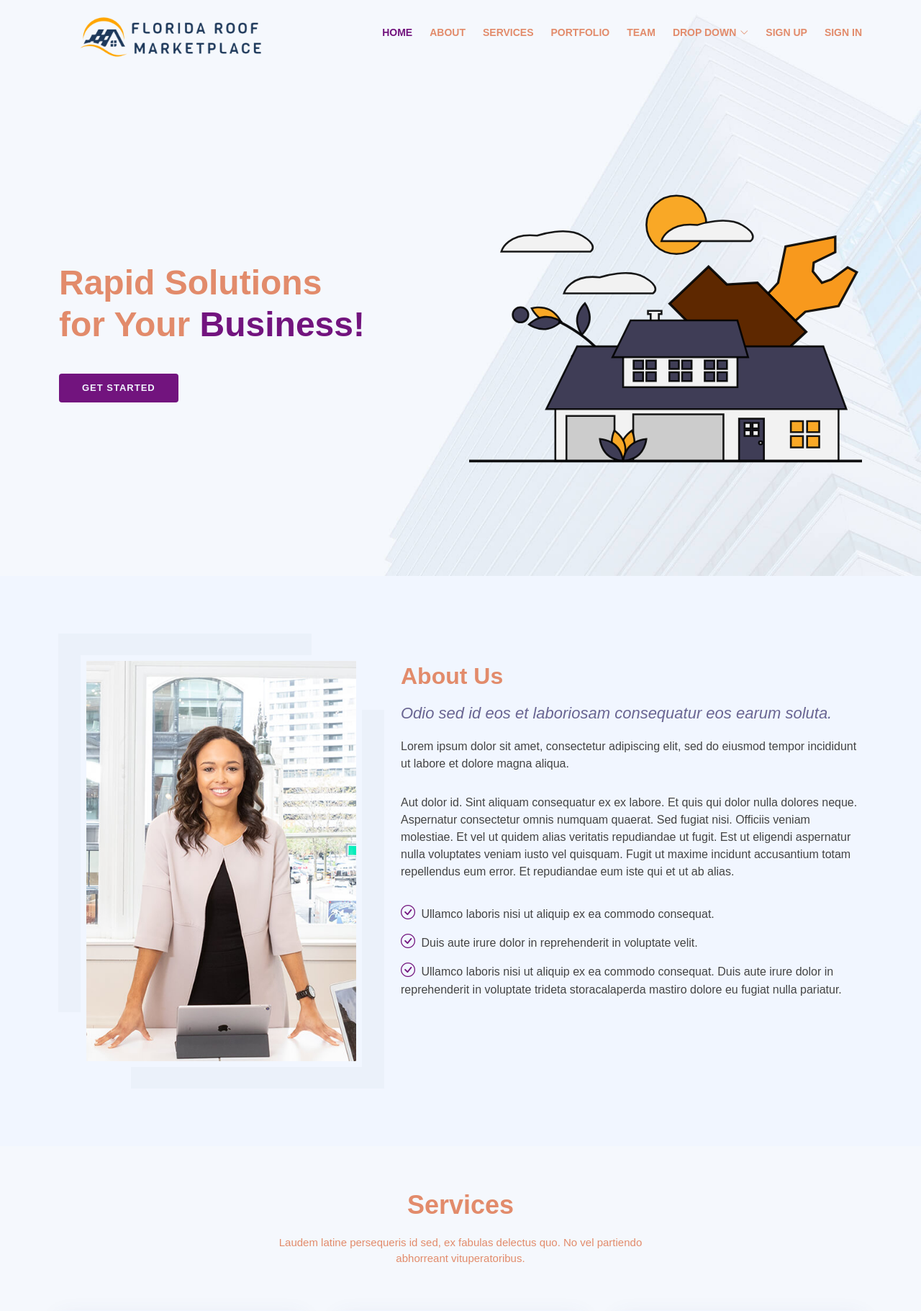
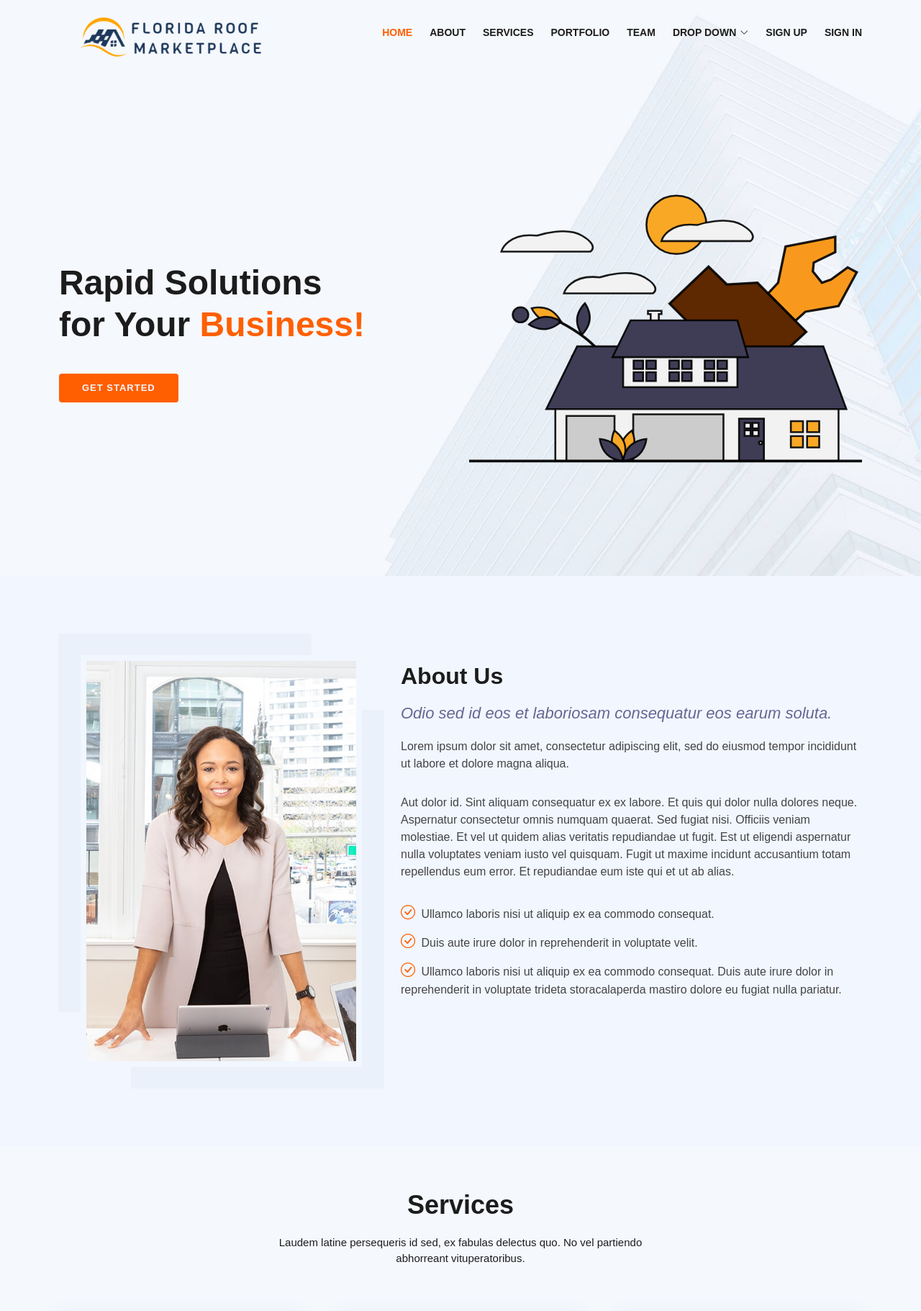
Before and after one commit to oyekamal/roofing, a Django app: page / in a window 1280 px wide. Shown: the top 1821 px of the page at 72% size. Run offline with Django 4.2, Linux system fonts and the light colour scheme; some libraries are stand-ins or nearby versions; some web fonts are replaced.

Commit message:
color added

```diff
--- a/app/static/css/style.css
+++ b/app/static/css/style.css
@@ -13,42 +13,18 @@
 @import url('https://fonts.googleapis.com/css2?family=Bai+Jamjuree:wght@400;500;600;700&display=swap');
 
 /* :root {
-  --color-body: #f6f6f6;
-  --color-body2: #8c8b8b;
-  --color-heading: #eef3db;
-  --color-base: #1f2231;
-  --color-base2: #2C2D34;
-  --color-brand: #de3902;
-  --color-brand2: #da7e05;
-  --color-brand3: #f8b76d;
+  --color-body: #f1f6ff;
+  --color-brand: #72147E;
+  --color-brand2: #F21170;
+  --color-brand3: #1c1c1c;
   --font-base: "Bai Jamjuree";
 } */
 
-/* :root {
-  --color-body: var(--color-body)8f2ea;
-  --color-body2: #A7BBC7;
-  --color-heading: #faefdae4;
-  --color-base: #1d2535;
-  --color-base2: #555273;
-  --color-brand: rgb(76, 100, 151);
-  --color-brand2: #E23E57;
-  --color-brand3: #de98a3;
-  --font-base: "Bai Jamjuree";
-} */
-
 :root {
-  /* background */
   --color-body: #f1f6ff;
-  --color-body2: #ababaf;
-  --color-heading: #fefefe;
-  /* background  ^*/
-  /* text  */
-  --color-base: #1c1c1c;
-  --color-base2: #212121;
-  /*  text ^ */
-  --color-brand: #72147E;
-  --color-brand2: #F21170;
-  --color-brand3: #e28b6b;
+  --color-brand: #FF5F00; /* Bright orange color */
+  --color-brand2: #f2ab11;
+  --color-brand3: #1c1c1c;
   --font-base: "Bai Jamjuree";
 }
 body {
```
